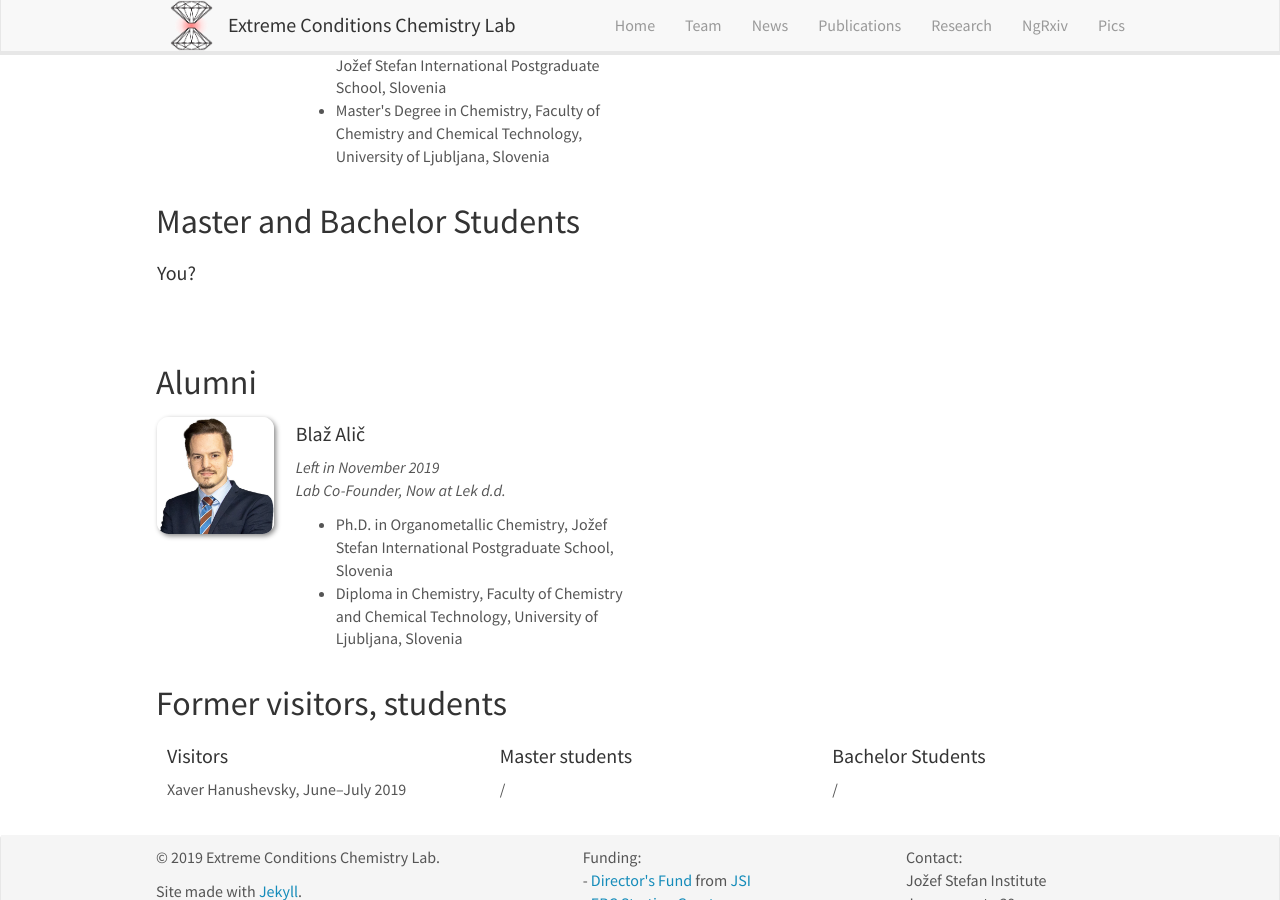
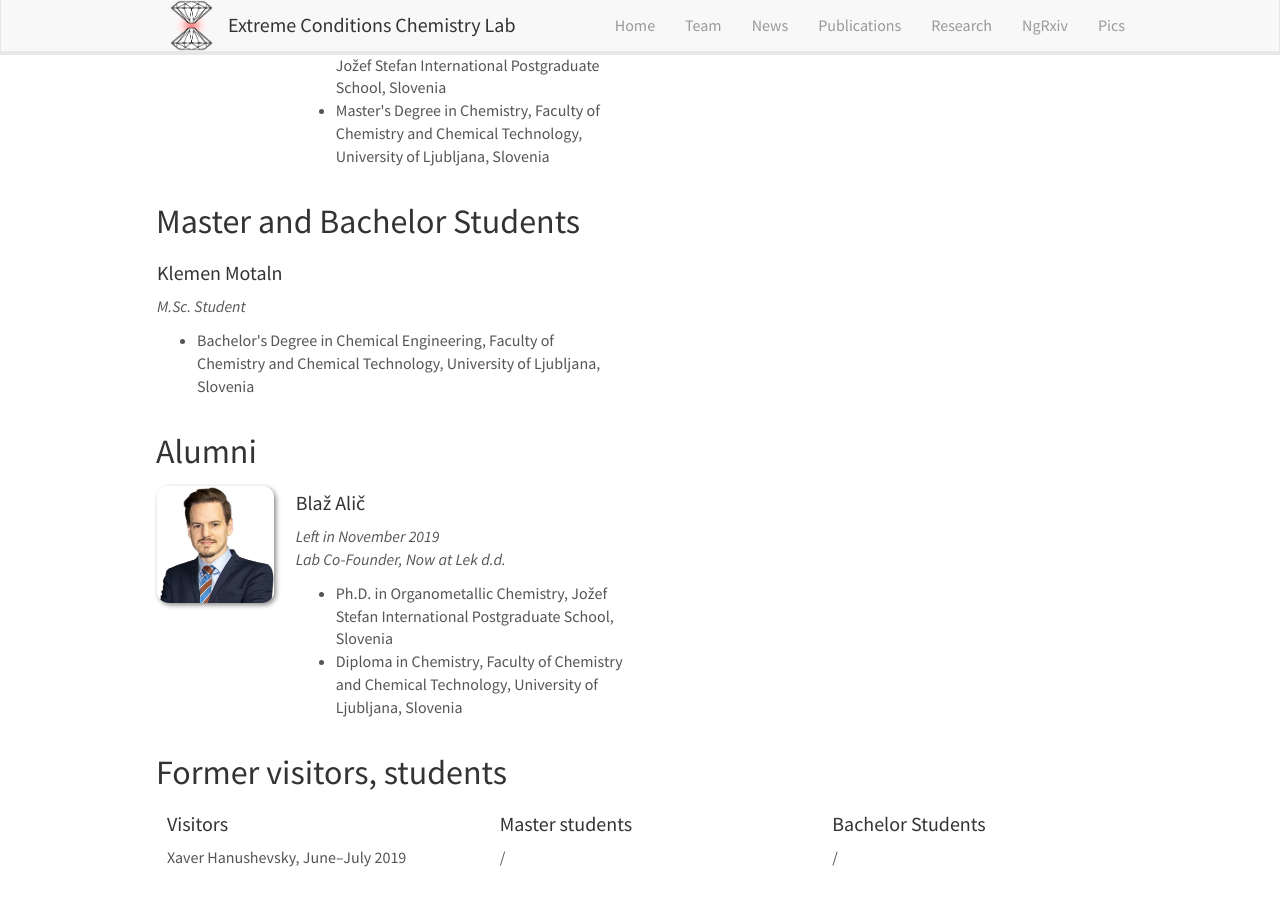
Before and after one commit to eccl-jsi/eccl-jsi.github.io, a Jekyll site: the page built from _pages/team.md, in a window 1280 px wide and 900 px high, scrolled down 1119 px. Built offline with Jekyll 4.4.1, drawn with Linux system fonts in a browser that asks for light colours; nearby versions of some CDN libraries.

Commit message:
Update students.yml

```diff
--- a/_data/students.yml
+++ b/_data/students.yml
@@ -8,8 +8,8 @@
 #  education3:
 #  education4:
 
-- name: You?
-  photo: rock.jpg
-  info:
-  number_educ: 0
-  education1:
+- name: Klemen Motaln
+  photo: Klemen.jpg
+  info: M.Sc. Student
+  number_educ: 1
+  education1: Bachelor's Degree in Chemical Engineering, Faculty of Chemistry and Chemical Technology, University of Ljubljana, Slovenia
```
